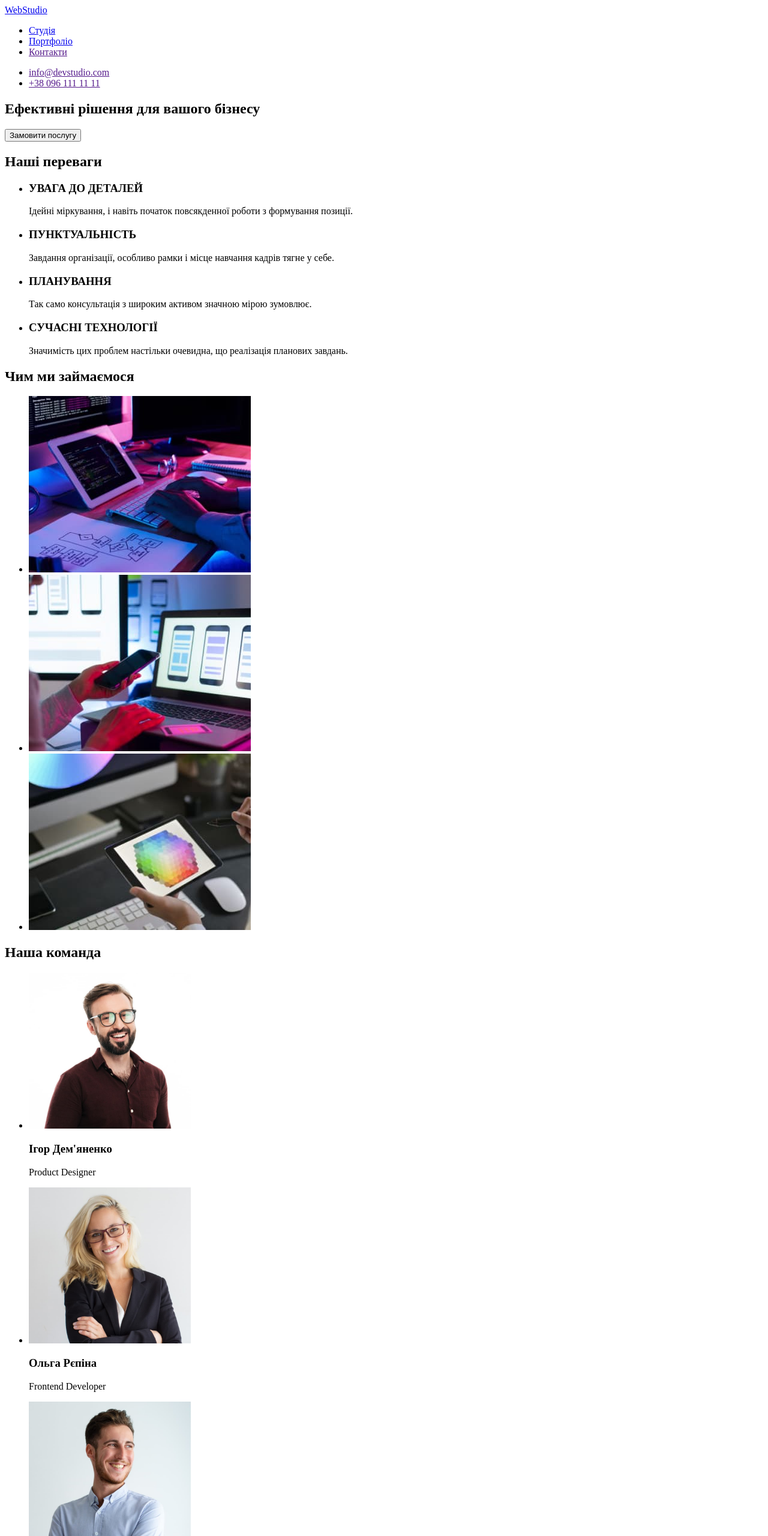
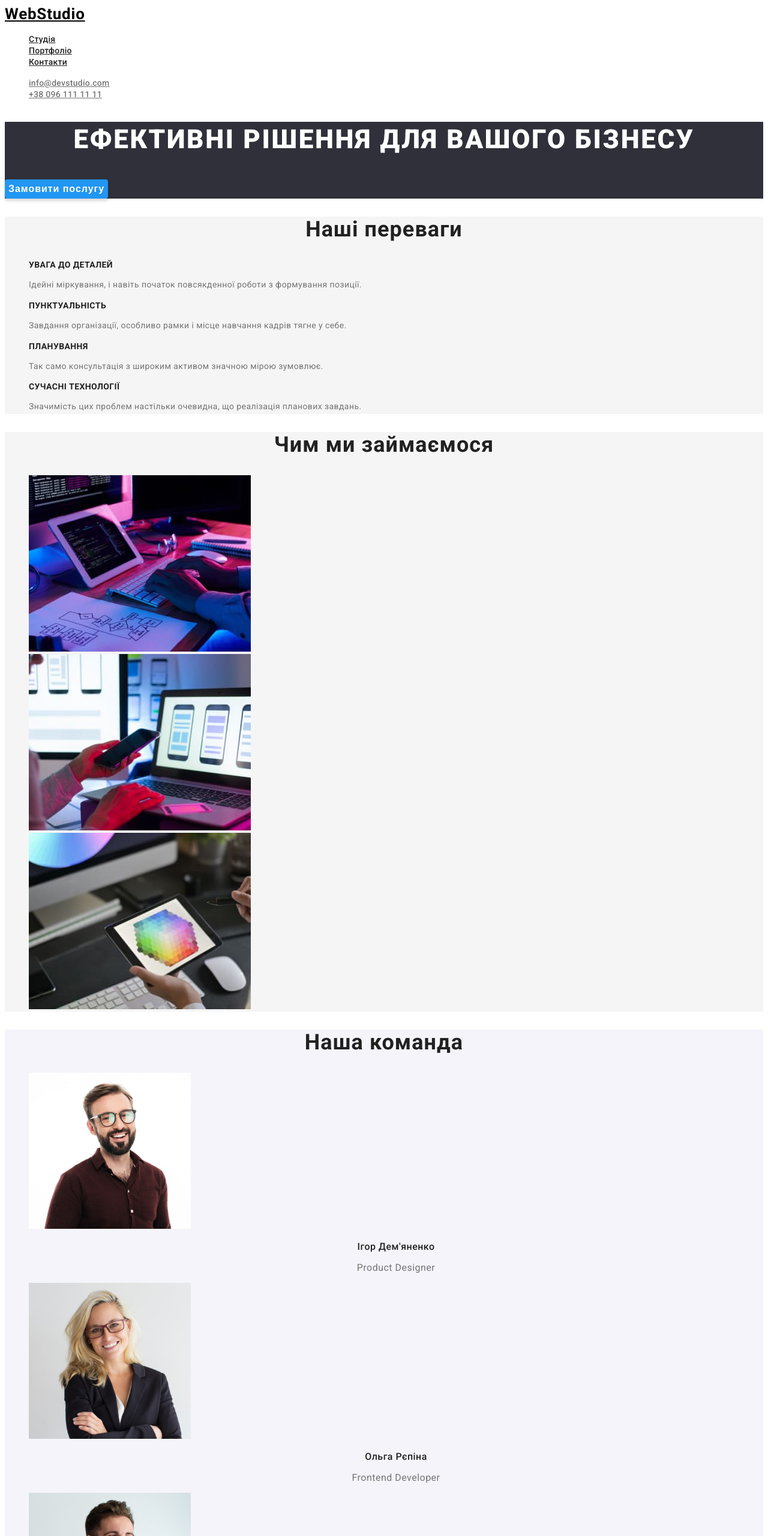
Before and after one commit to Tizehom/old-goit-markup-hw-02, a plain HTML site: page index.html in a window 1280 px wide. Shown: the top 2560 px of the page at 60% size. Drawn offline with Linux system fonts and the light colour scheme.

Commit message:
add markup css

```diff
--- a/css/styles.css
+++ b/css/styles.css
@@ -0,0 +1,210 @@
+:root {
+    --font-ral: font-family: 'Raleway',
+        sans-serif;
+    --text-color-secondary: #757575;
+    --color-hover: #2196F3;
+}
+
+body {
+    font-family: 'Roboto', sans-serif;
+    color: #212121;
+}
+
+.header {
+   background: #FFFFFF;
+}
+
+.header-logo {
+    font-family: var(--font-ral);
+    font-weight: 700;
+    font-size: 26px;
+    line-height: 1.1923;
+    letter-spacing: 0.03em;
+    color: #000000;
+}
+
+/* .header-nav {
+
+} */
+
+.header-nav-link {
+    font-weight: 500;
+    font-size: 14px;
+    line-height: 1.1428;
+    letter-spacing: 0.02em;
+    color: #212121;
+}
+
+.list {
+    list-style: none;
+}
+
+.header-contact {
+    font-weight: 500;
+    font-size: 14px;
+    line-height: 1.1428;
+    letter-spacing: 0.02em;
+    color: #757575;
+}
+
+a:hover,
+a:focus {
+    color: var(--color-hover);
+}
+
+
+.hero-box {
+    background-color: #2F303A;
+}
+
+.hero-title {
+    font-weight: 900;
+    font-size: 44px;
+    line-height: 1.36;
+    text-align: center;
+    letter-spacing: 0.06em;
+    text-transform: uppercase;
+    color: #FFFFFF
+}
+
+.hero-button {
+    font-weight: 700;
+    font-size: 16px;
+    line-height: 1.88;
+    display: flex;
+    align-items: center;
+    text-align: center;
+    letter-spacing: 0.06em;
+    color: #FFFFFF;
+    background: #2196F3;
+    box-shadow: 0px 4px 4px rgba(0, 0, 0, 0.15);
+    border-radius: 4px;
+    border: none;
+}
+
+.hero-button:hover,
+.hero-button:focus {
+    background: #188CE8;
+}
+
+h2 {
+    font-weight: 700;
+    font-size: 36px;
+    line-height: 1.1667;
+    text-align: center;
+    letter-spacing: 0.03em;
+}
+
+.benefits {
+    background: #F5F5F5;
+}
+
+.benefits-title {
+    font-weight: 700;
+    font-size: 14px;
+    line-height: 1.1428;
+    letter-spacing: 0.03em;
+    text-transform: uppercase;
+}
+
+.benefits-text {
+    font-size: 14px;
+    line-height: 1.71;
+    letter-spacing: 0.03em;
+    color: var(--text-color-secondary);
+}
+
+.industry {
+    background: #F5F5F5;
+}
+
+.team {
+    background: #F5F4FA;
+}
+
+.member-team {
+    font-weight: 500;
+    font-size: 16px;
+    line-height: 1.1875;
+    text-align: center;
+    letter-spacing: 0.03em;
+}
+
+.speciality-member-team {
+    font-size: 16px;
+    line-height: 1.1875;
+    text-align: center;
+    letter-spacing: 0.03em;
+    color: var(--text-color-secondary);
+}
+
+.footer {
+    background: #2F303A;
+}
+
+.footer-logo {
+    font-family: var(--font-ral);
+    font-weight: 700;
+    font-size: 26px;
+    line-height: 1.1923;
+    letter-spacing: 0.03em;
+    color: #FFFFFF;
+}
+
+.footer-contact {
+    font-size: 14px;
+    line-height: 1.71;
+    letter-spacing: 0.03em;
+    color: #FFFFFF;
+}
+
+.footer-communication {
+    color: rgba(255, 255, 255, 0.6);
+}
+
+/* Стиль Портфоліо */
+
+.portfolio {
+    background: #F5F5F5;
+}
+
+/* Фільтр проєктів */
+
+.filter-projects {
+    font-weight: 500;
+    font-size: 16px;
+    line-height: 1.62;
+    text-align: center;
+    letter-spacing: 0.03em;
+}
+
+.filter-button-projects:hover,
+.filter-button-projects:focus {
+    background: #2196F3;
+    border: none;
+}
+
+.filter-button-projects {
+    background: #F5F4FA;
+    border: none;
+}
+
+/* Проєкти */
+
+.project-list a {
+    text-decoration: none;
+}
+
+.project-title {
+    font-size: 18px;
+    line-height: 2;
+    letter-spacing: 0.06em;
+    color: #212121;
+}
+
+.category-project {
+    font-size: 16px;
+    line-height: 1.88;
+    letter-spacing: 0.03em;
+    color: var(--text-color-secondary);
+}
--- a/index.html
+++ b/index.html
@@ -3,101 +3,107 @@
 	<head>
 		<meta charset="UTF-8">
 		<meta name="viewport" content="width=device-width, initial-scale=1.0">
+		<link rel="stylesheet" href="./css/styles.css">
+		<link rel="preconnect" href="https://fonts.googleapis.com">
+		<link rel="preconnect" href="https://fonts.gstatic.com" crossorigin>
+		<link href="https://fonts.googleapis.com/css2?family=Raleway:wght@700&family=Roboto:wght@400;500;700;900&display=swap"
+			rel="stylesheet">
 		<title>Студія</title>
 	</head>
 	<body>
 		<!--Шапка-->
-		<header>
-			<a href="./index.html">WebStudio</a>
+		<header class="header">
+			<a href="./index.html" class="header-logo">WebStudio</a>
 			<nav>
-				<ul>
-					<li><a href="./index.html">Студія</a></li>
-					<li><a href="./portfolio.html">Портфоліо</a></li>
-					<li><a href="">Контакти</a></li>
+				<ul class="header-nav list">
+					<li><a href="./index.html" class="header-nav-link">Студія</a></li>
+					<li><a href="./portfolio.html" class="header-nav-link">Портфоліо</a></li>
+					<li><a href="" class="header-nav-link">Контакти</a></li>
 				</ul>
 			</nav>
-			<ul>
-				<li><a href="">info@devstudio.com</a></li>
-				<li><a href="">+38 096 111 11 11</a></li>
+			<ul class="list">
+				<li><a href="" class="header-contact">info@devstudio.com</a></li>
+				<li><a href="" class="header-contact">+38 096 111 11 11</a></li>
 			</ul>
 		</header>
 		<!--Головний розділ-->
 		<main>
-			<section>
-				<h1>Ефективні рішення для вашого бізнесу</h1>
-				<button type="button">Замовити послугу</button>
+			<section class="hero-box">
+				<h1 class="hero-title">Ефективні рішення для вашого бізнесу</h1>
+				<button type="button" class="hero-button">Замовити послугу</button>
 			</section>
 
-			<section>
+			<section class="benefits">
 				<h2>Наші переваги</h2>
-				<ul>
+				<ul class="list">
 					<li>
-						<h3>УВАГА ДО ДЕТАЛЕЙ</h3>
-						<p>Ідейні міркування, і навіть початок повсякденної роботи з формування позиції.</p>
+						<h3 class="benefits-title">УВАГА ДО ДЕТАЛЕЙ</h3>
+						<p class="benefits-text">Ідейні міркування, і навіть початок повсякденної роботи з формування позиції.</p>
 					</li>
 					<li>
-						<h3>ПУНКТУАЛЬНІСТЬ</h3>
-						<p>Завдання організації, особливо рамки і місце навчання кадрів тягне у себе.</p>
+						<h3 class="benefits-title">ПУНКТУАЛЬНІСТЬ</h3>
+						<p class="benefits-text">Завдання організації, особливо рамки і місце навчання кадрів тягне у себе.</p>
 					</li>
 					<li>
-						<h3>ПЛАНУВАННЯ</h3>
-						<p>Так само консультація з широким активом значною мірою зумовлює.</p>
+						<h3 class="benefits-title">ПЛАНУВАННЯ</h3>
+						<p class="benefits-text">Так само консультація з широким активом значною мірою зумовлює.</p>
 					</li>
 					<li>
-						<h3>СУЧАСНІ ТЕХНОЛОГІЇ</h3>
-						<p>Значимість цих проблем настільки очевидна, що реалізація планових завдань.</p>
+						<h3 class="benefits-title">СУЧАСНІ ТЕХНОЛОГІЇ</h3>
+						<p class="benefits-text">Значимість цих проблем настільки очевидна, що реалізація планових завдань.</p>
 					</li>
 				</ul>
 			</section>
-			<section>
+			<!--Напрямки нашої роботи-->
+			<section class="industry">
 				<h2>Чим ми займаємося</h2>
-				<ul>
+				<ul class="list">
 					<li>
-						<a href=""><img src="./images/img1.jpg" alt="Розробка декстопних додатків" width="370" height="294"></a>
+						<a href="" class="industry-activity"><img src="./images/img1.jpg" alt="Розробка декстопних додатків" width="370" height="294"></a>
 					</li>
 					<li>
-						<a href=""><img src="./images/img2.jpg" alt="Розробка мобільних додатків" width="370" height="294"></a>
+						<a href="" class="industry-activity"><img src="./images/img2.jpg" alt="Розробка мобільних додатків" width="370" height="294"></a>
 					</li>
 					<li>
-						<a href=""><img src="./images/img3.jpg" alt="Дизайн" width="370" height="294"></a>
+						<a href="" ><img src="./images/img3.jpg" alt="Дизайн" width="370" height="294" class="industry-activity"></a>
 					</li>
 				</ul>
 			</section>
-			<section>
+			<section class="team">
 				<h2>Наша команда</h2>
-				<ul>
+				<ul class="list">
 					<li>
 						<img src="./images/ihor-dem.jpg" alt="Фото Ігоря Дем'яненко" width="270" height="260">
-						<h3>Ігор Дем'яненко</h3>
-						<p lang="en">Product Designer</p>
+						<h3 class="member-team">Ігор Дем'яненко</h3>
+						<p lang="en" class="speciality-member-team">Product Designer</p>
 					</li>
 					<li>
 						<img src="./images/olga-repina.jpg" alt="Фото Ольги Рєпіної" width="270" height="260">
-						<h3>Ольга Рєпіна</h3>
-						<p lang="en">Frontend Developer</p>
+						<h3 class="member-team">Ольга Рєпіна</h3>
+						<p lang="en" class="speciality-member-team">Frontend Developer</p>
 					</li>
 					<li>
 						<img src="./images/mukola-tarasov.jpg" alt="Фото Миколи Тарасова" width="270" height="260">
-						<h3>Микола Тарасов</h3>
-						<p lang="en">Marketing</p>
+						<h3 class="member-team">Микола Тарасов</h3>
+						<p lang="en" class="speciality-member-team">Marketing</p>
 					</li>
 					<li>
 						<img src="./images/muhailo-ermakov.jpg" alt="Фото Михайла Єрмакова" width="270" height="260">
-						<h3>Михайло Єрмаков</h3>
-						<p lang="en">UI Designer</p>
+						<h3 class="member-team">Михайло Єрмаков</h3>
+						<p lang="en" class="speciality-member-team">UI Designer</p>
 					</li>
 				</ul>
 			</section>
 		</main>
 
 		<!--Підвал-->
-		<footer>
-			<a href="./index.html">WebStudio</a>
+		<footer class="footer">
+			<a href="./index.html" class="footer-logo">WebStudio</a>
 			<address>
-				<ul>
-					<li><a href="">м. Київ, пр-т Лесі Українки, 26</a></li>
-					<li><a href="mailto:info@devstudio.com">info@devstudio.com</a></li>
-					<li><a href="tel:+380961111111">+38 096 111 11 11</a></li>
+				<ul class="list">
+					<li><a href="" class="footer-contact">м. Київ, пр-т Лесі Українки, 26</a></li>
+					<li><a href="mailto:info@devstudio.com" class="footer-contact footer-communication">info@devstudio.com</a></li>
+					<li><a href="tel:+380961111111" class="footer-contact footer-communication">+38 096 111 11 11</a></li>
 				</ul>
 			</address>
 		</footer>
```
Also changed, not shown: portfolio.html (+48 -42 lines).
